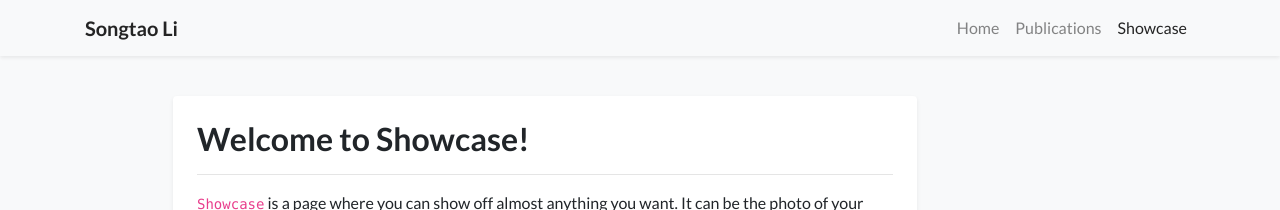
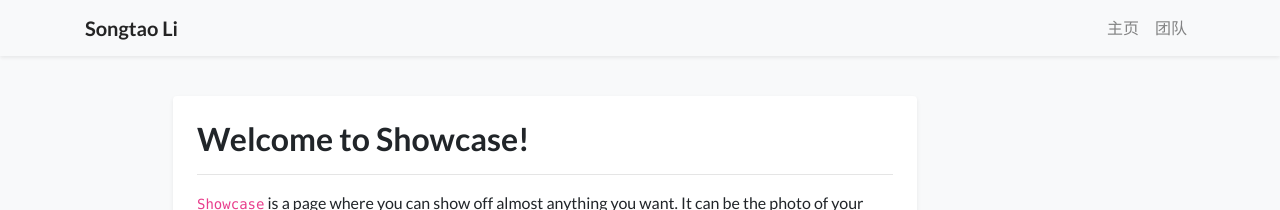
Before and after one commit to LstinWh/myself, a Jekyll site: the page built from showcase.html, in a window 1280 px wide. Shown: the top 210 px of the page. Built offline with Jekyll 4.4.1, drawn with Linux system fonts in a browser that asks for light colours; nearby versions of some CDN libraries; a style sheet for code colours, icons or effects is not loaded.

Commit message:
Update navigation.yml

```diff
--- a/_data/navigation.yml
+++ b/_data/navigation.yml
@@ -1,7 +1,7 @@
 pages:
-- name: Home
+- name: 主页
   url: /
-- name: Publications
-  url: /publications
-- name: Showcase
+#- name: Publications
+#  url: /publications
+- name: 团队
   url: /showcase
```
